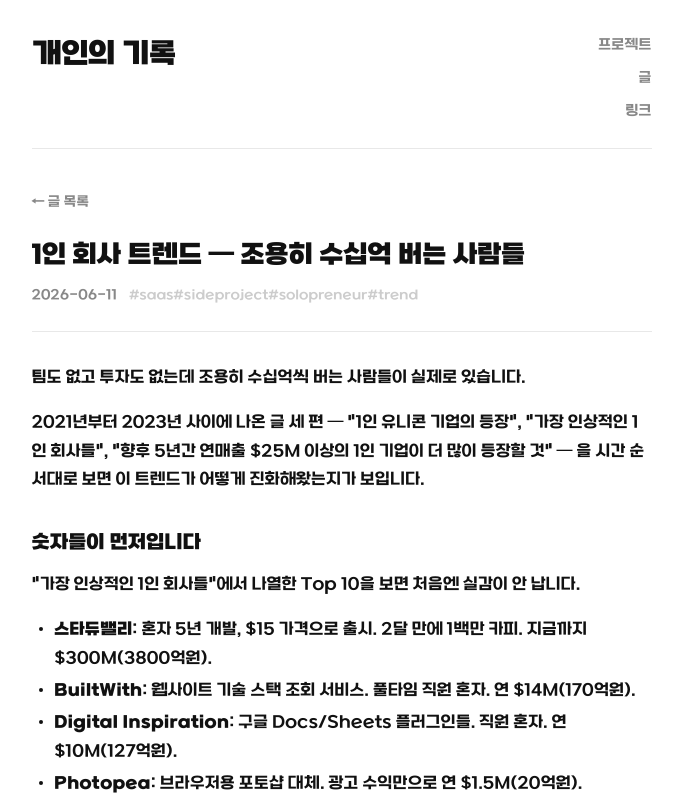
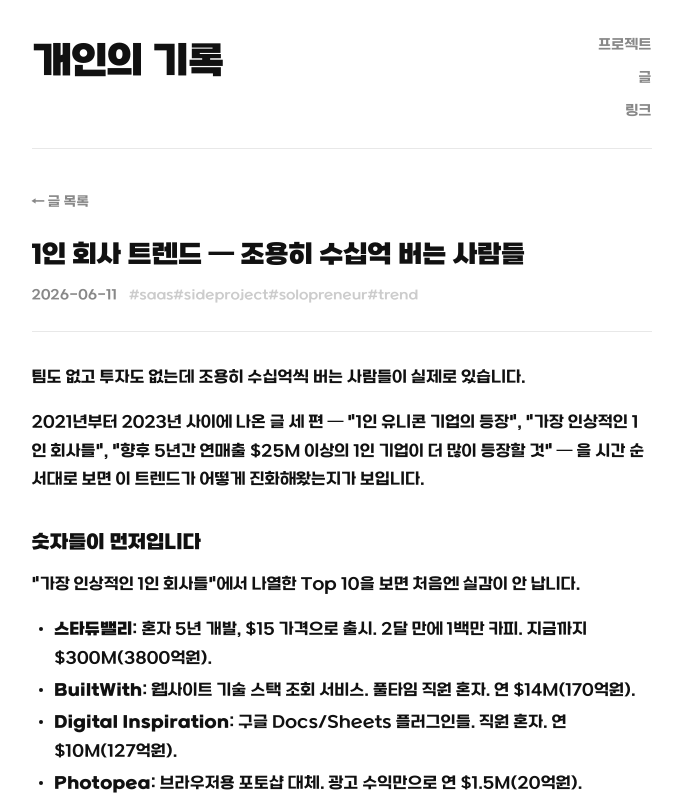
Before and after one commit to newgirok/newgirok.github.io, a Next.js app: page /posts/2026-06-11-solo-company-trend in a window 1280 px wide. Shown: the top 800 px of the page, without its empty margins (291-973 px from the left). Built offline with nearby package versions, Linux system fonts and the light colour scheme.

Commit message:
feat: 헤더 로고 2.4rem으로 확대

```diff
--- a/app/globals.css
+++ b/app/globals.css
@@ -88,7 +88,7 @@ a {
 }
 
 .header-logo {
-  font-size: 1.8rem;
+  font-size: 2.4rem;
   font-weight: 800;
   letter-spacing: -0.03em;
   color: var(--text);
```
